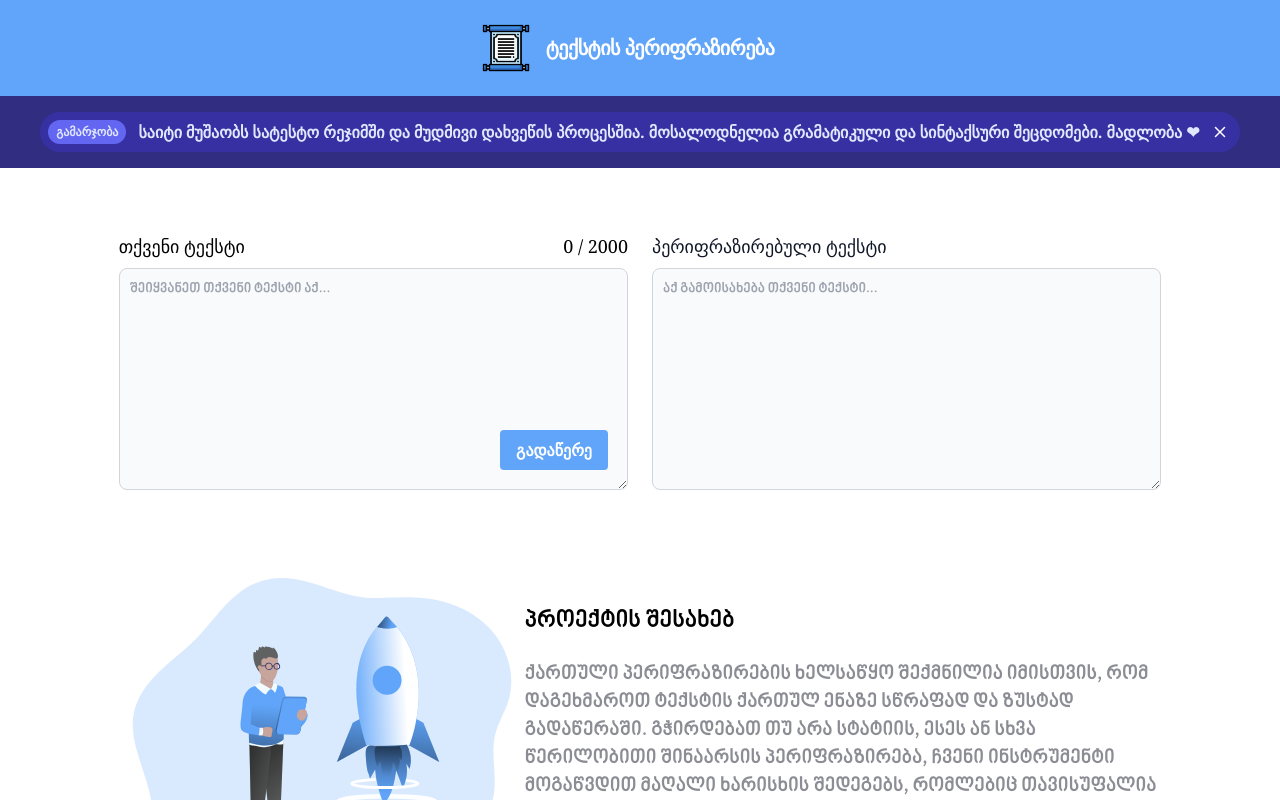
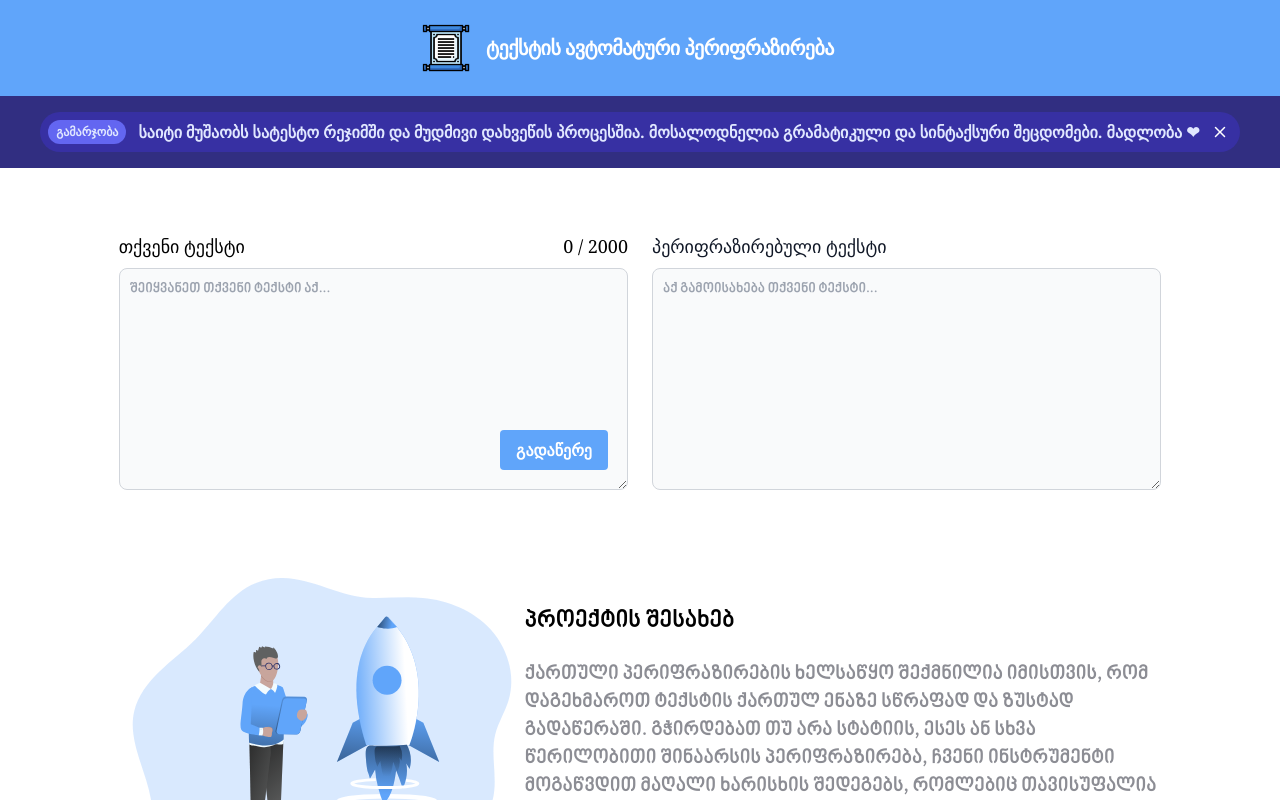
Before and after one commit to Vashakmadze/GeoParaphrase, a React (Vite) app: page / in a window 1280 px wide. Shown: the top 800 px of the page. Built offline with nearby package versions, Linux system fonts and the light colour scheme.

Commit message:
updated title

```diff
--- a/src/components/Header.jsx
+++ b/src/components/Header.jsx
@@ -15,7 +15,7 @@ function Header() {
       <header className='flex items-center justify-center flex-wrap bg-blue-400 p-6'>
         <section className="flex items-center flex-no-shrink text-white mr-6">
           <img src={icon} className='w-12 mr-4'/>
-          <h1 className="font-semibold text-xl tracking-tight text-center">ტექსტის პერიფრაზირება </h1>
+          <h1 className="font-semibold text-xl tracking-tight text-center">ტექსტის ავტომატური პერიფრაზირება </h1>
         </section>
       </header>
       { visible &&
```
